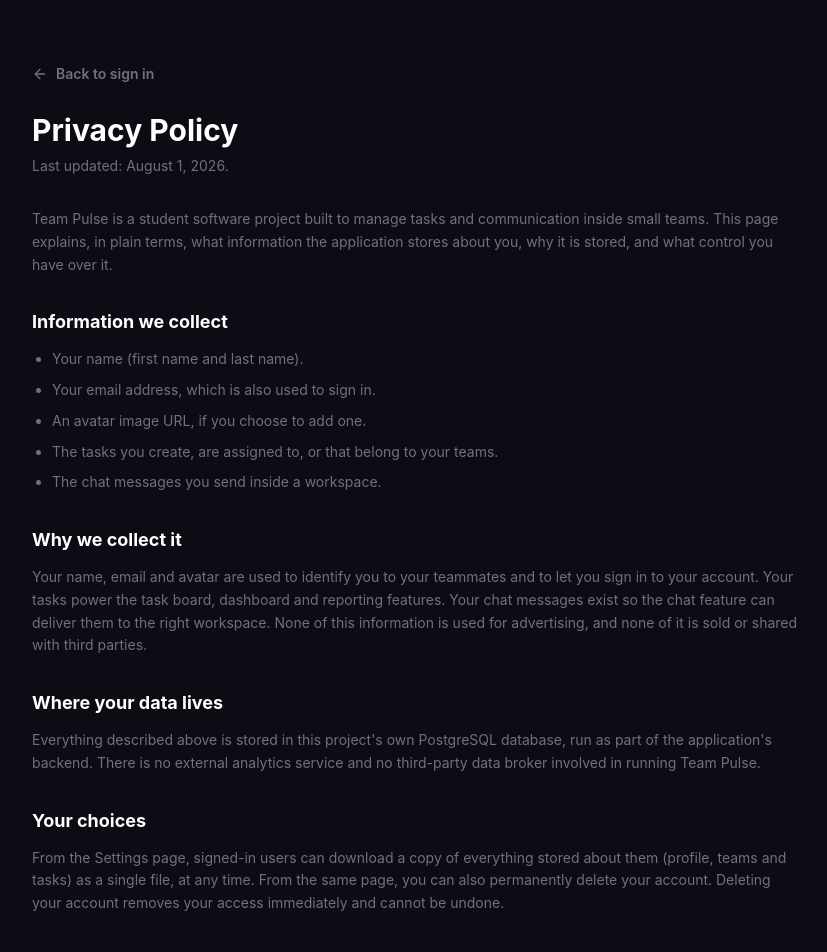
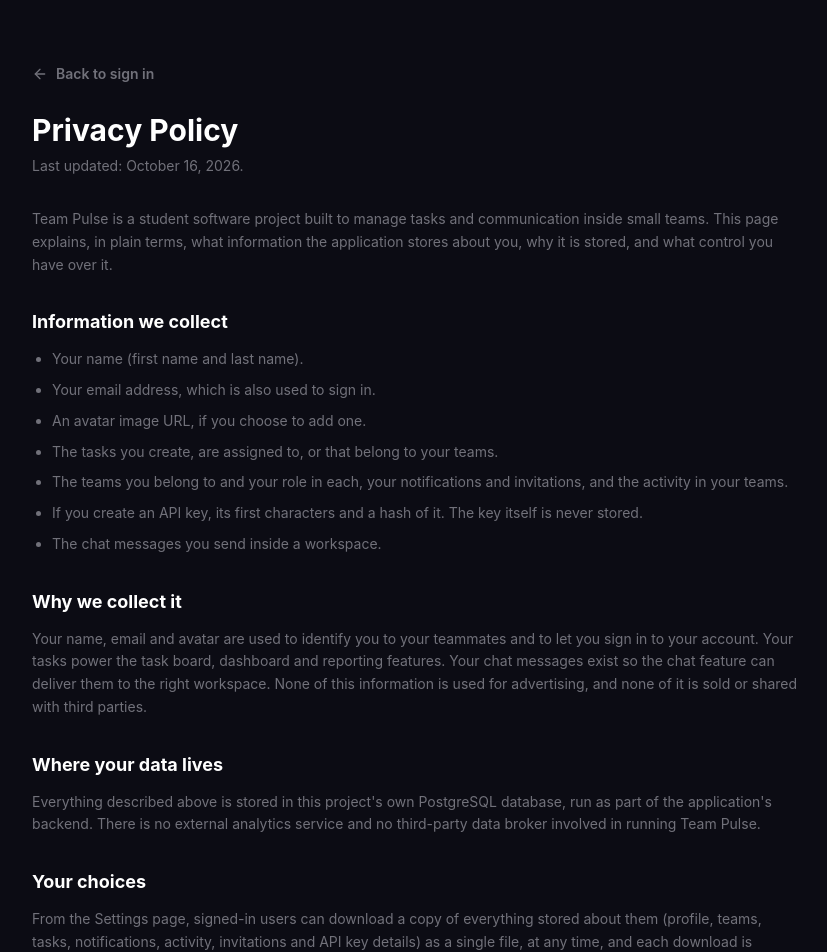
Before and after one commit to mel-adna/ft_transcendence, a React (Vite) app in the folder frontend/: page /privacy in a window 1280 px wide. Shown: the top 952 px of the page, without its empty margins (224-1051 px from the left). Built offline with nearby package versions, Linux system fonts and the light colour scheme; no server answers.

Commit message:
docs(frontend): the privacy page lists what the data download contains

```diff
--- a/frontend/src/pages/PrivacyPage.jsx
+++ b/frontend/src/pages/PrivacyPage.jsx
@@ -2,7 +2,7 @@
 
 export default function PrivacyPage() {
   return (
-    <LegalPage title="Privacy Policy" updated="August 1, 2026">
+    <LegalPage title="Privacy Policy" updated="October 16, 2026">
       <p className="text-sm leading-relaxed text-muted">
         Team Pulse is a student software project built to manage tasks and communication inside
         small teams. This page explains, in plain terms, what information the application stores
@@ -15,6 +15,14 @@
           <li>Your email address, which is also used to sign in.</li>
           <li>An avatar image URL, if you choose to add one.</li>
           <li>The tasks you create, are assigned to, or that belong to your teams.</li>
+          <li>
+            The teams you belong to and your role in each, your notifications and invitations, and
+            the activity in your teams.
+          </li>
+          <li>
+            If you create an API key, its first characters and a hash of it. The key itself is
+            never stored.
+          </li>
           <li>The chat messages you send inside a workspace.</li>
         </ul>
       </LegalSection>
@@ -35,7 +43,8 @@
 
       <LegalSection title="Your choices">
         From the Settings page, signed-in users can download a copy of everything stored about
-        them (profile, teams and tasks) as a single file, at any time. From the same page, you can
+        them (profile, teams, tasks, notifications, activity, invitations and API key details) as a
+        single file, at any time, and each download is confirmed by email. From the same page, you can
         also permanently delete your account. Deleting your account removes your access immediately
         and cannot be undone.
       </LegalSection>
```
